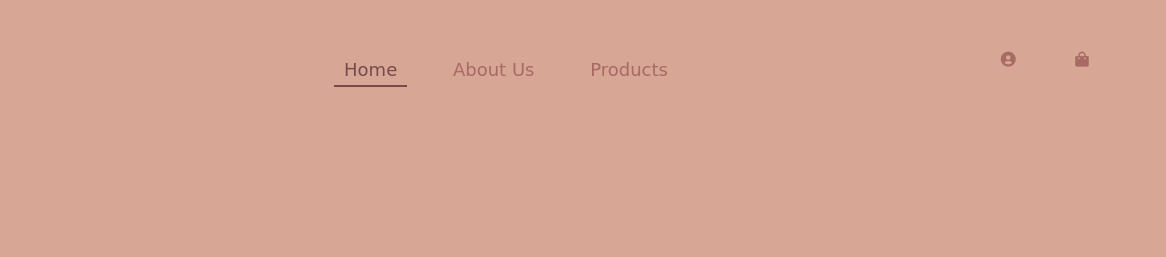
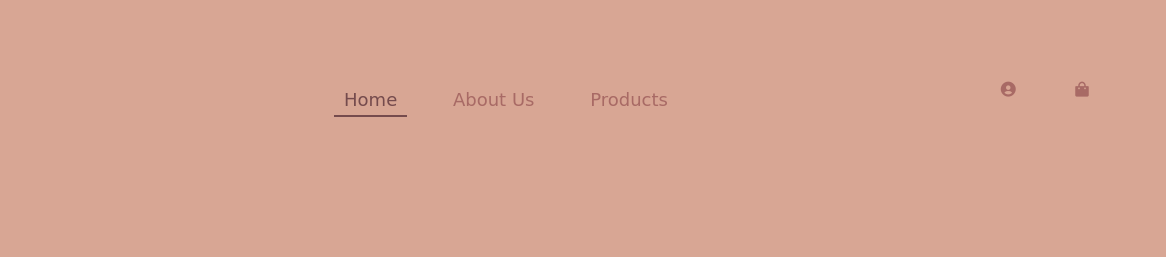
Before and after one commit to bhawes-2408218/IA2, a plain HTML site: page index.html in a window 1280 px wide. Shown: the top 257 px of the page, 114-1280 px from the left. Drawn offline with nearby package versions, Linux system fonts and the light colour scheme; a web font is replaced by a local one.

Commit message:
Update style.css

```diff
--- a/style.css
+++ b/style.css
@@ -42,7 +42,7 @@ ul{
 }
 
 .nav{
-    margin-top: -70px
+    margin-top: -40px
 }
 
 .cartnav{
@@ -901,4 +901,5 @@ fieldset.two-col .name{
         margin-top: 6px;
         font-size: 16px;
     }
+
 }
```
